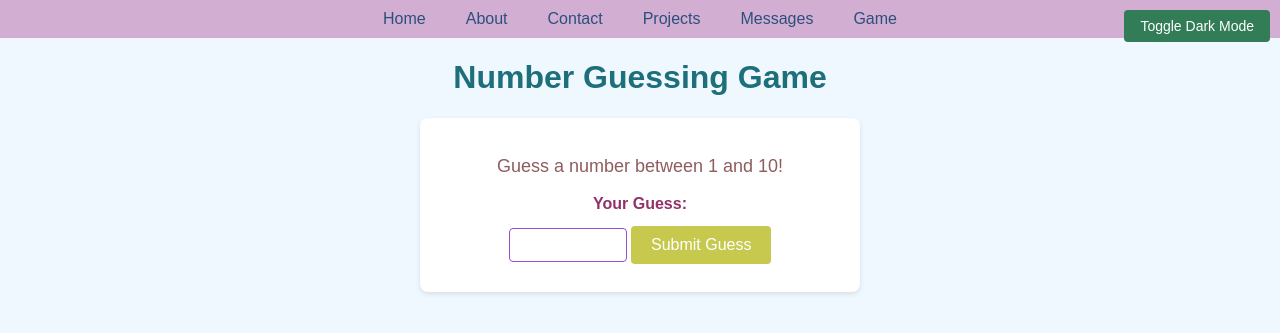
After one commit to poweressien/my_portfolio, a Flask app: page /game in a window 1280 px wide. The commit adds this page. Shown: the top 333 px of the page. Run offline with Flask 3, Linux system fonts and the light colour scheme.

Commit message:
Ready for Render

```diff
--- a/app.py
+++ b/app.py
@@ -1,5 +1,6 @@
 from flask import Flask, request, render_template
 import os
+import random
 
 app = Flask(__name__)
 
@@ -32,7 +33,6 @@ def projects():
 @app.route('/messages', methods=['GET', 'POST'])
 def messages():
     if request.method == 'POST' and request.form.get('clear') == 'true':
-        # Clear messages.txt
         with open('messages.txt', 'w') as f:
             f.write('')
         messages = []
@@ -45,5 +45,19 @@ def messages():
             messages = []
     return render_template('messages.html', messages=messages)
 
+@app.route('/game', methods=['GET', 'POST'])
+def game():
+    target = random.randint(1, 10)  # Random number for each session
+    feedback = ""
+    if request.method == 'POST':
+        guess = int(request.form['guess'])
+        if guess == target:
+            feedback = "Yo, you nailed it! New number generated."
+        elif guess < target:
+            feedback = "Too low! Try again."
+        else:
+            feedback = "Too high! Try again."
+    return render_template('game.html', feedback=feedback)
+
 if __name__ == '__main__':
     app.run(debug=True)
--- a/static/styles.css
+++ b/static/styles.css
@@ -164,3 +164,19 @@ img {
 .dark-mode .project h3 {
     color: #ff6347; /* Lighter orange for dark mode */
 }
+.game-container {
+    max-width: 400px;
+    margin: 20px auto;
+    padding: 20px;
+    background-color: #fff;
+    border-radius: 8px;
+    box-shadow: 0 2px 5px rgba(0, 0, 0, 0.1);
+}
+.game-container input {
+    width: 100px;
+    padding: 8px;
+    margin: 10px 0;
+}
+.dark-mode .game-container {
+    background-color: #333;
+}
--- a/templates/about.html
+++ b/templates/about.html
@@ -14,6 +14,7 @@
             <li><a href="/contact">Contact</a></li>
             <li><a href="/projects">Projects</a></li>
             <li><a href="/messages">Messages</a></li>
+            <li><a href="/game">Game</a></li>
         </ul>
     </nav>
     <!-- Rest of your content -->
--- a/templates/contact.html
+++ b/templates/contact.html
@@ -14,6 +14,7 @@
             <li><a href="/contact">Contact</a></li>
             <li><a href="/projects">Projects</a></li>
             <li><a href="/messages">Messages</a></li>
+            <li><a href="/game">Game</a></li>
         </ul>
     </nav>
     <h1>Contact Me</h1>
--- /dev/null
+++ b/templates/game.html
@@ -0,0 +1,33 @@
+<!DOCTYPE html>
+<html lang="en">
+<head>
+    <title>Number Guessing Game</title>
+    <link rel="stylesheet" href="/static/styles.css">
+    <script src="/static/script.js"></script>
+</head>
+<body>
+    <button class="dark-mode-toggle" onclick="toggleDarkMode()">Toggle Dark Mode</button>
+    <nav>
+        <ul>
+            <li><a href="/">Home</a></li>
+            <li><a href="/about">About</a></li>
+            <li><a href="/contact">Contact</a></li>
+            <li><a href="/projects">Projects</a></li>
+            <li><a href="/messages">Messages</a></li>
+            <li><a href="/game">Game</a></li>
+        </ul>
+    </nav>
+    <h1>Number Guessing Game</h1>
+    <div class="game-container">
+        <p>Guess a number between 1 and 10!</p>
+        <form method="POST" action="/game">
+            <label for="guess">Your Guess:</label>
+            <input type="number" id="guess" name="guess" min="1" max="10" required>
+            <button type="submit">Submit Guess</button>
+        </form>
+        {% if feedback %}
+            <p>{{ feedback }}</p>
+        {% endif %}
+    </div>
+</body>
+</html>
--- a/templates/index.html
+++ b/templates/index.html
@@ -14,6 +14,7 @@
             <li><a href="/contact">Contact</a></li>
             <li><a href="/projects">Projects</a></li>
             <li><a href="/messages">Messages</a></li>
+            <li><a href="/game">Game</a></li>
         </ul>
     </nav>
     <h1>Welcome to My Portfolio</h1>
--- a/templates/messages.html
+++ b/templates/messages.html
@@ -14,6 +14,7 @@
             <li><a href="/contact">Contact</a></li>
             <li><a href="/projects">Projects</a></li>
             <li><a href="/messages">Messages</a></li>
+            <li><a href="/game">Game</a></li>
         </ul>
     </nav>
     <h1>Messages Received</h1>
--- a/templates/projects.html
+++ b/templates/projects.html
@@ -14,6 +14,7 @@
             <li><a href="/contact">Contact</a></li>
             <li><a href="/projects">Projects</a></li>
             <li><a href="/messages">Messages</a></li>
+            <li><a href="/game">Game</a></li>
         </ul>
     </nav>
     <h1>My Projects</h1>
```
